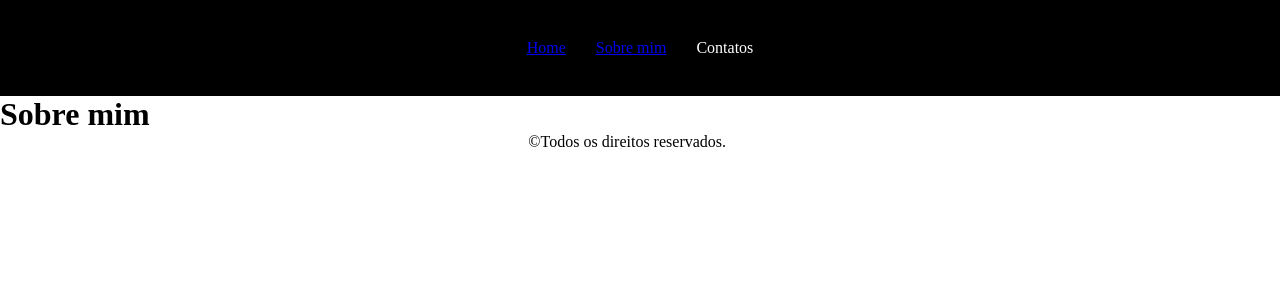
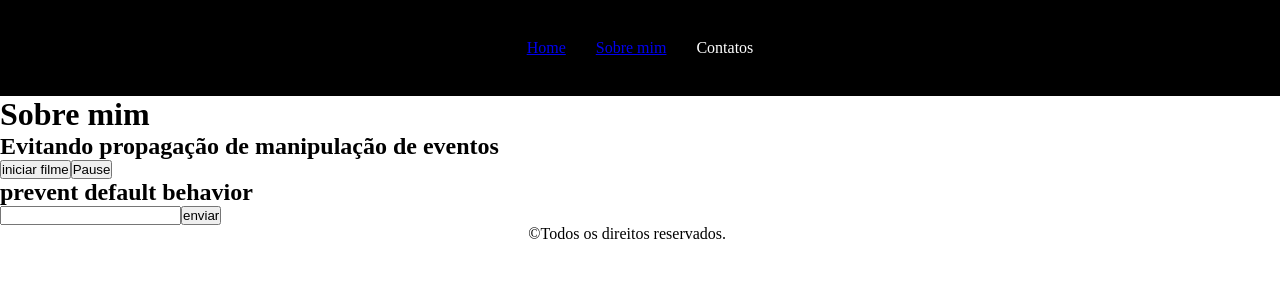
Before and after one commit to obrunohenrique/web-programming, a React (Vite) app in the folder estudos-react/calcule.io/: page /sobre in a window 1280 px wide. Shown: the top 300 px of the page. Built offline with nearby package versions, Linux system fonts and the light colour scheme.

Commit message:
update estudos react

```diff
--- /dev/null
+++ b/estudos-react/calcule.io/src/assets/components/Botao.tsx
@@ -0,0 +1,29 @@
+function Alertbutton({msg, children}: {msg:string, children:string}) {
+
+    return (
+        <button onClick={e => {
+            e.stopPropagation();    //parei a propagação do evento de clique
+            alert(msg)
+        }}>
+            {children}
+        </button>
+    )
+}
+
+export default function Botao() {
+
+    return (
+        <>
+        <div onClick={() => alert('você clicou na div')}>
+
+            <h2>Evitando propagação de manipulação de eventos</h2>
+            <Alertbutton msg="O filme começou">
+                iniciar filme
+            </Alertbutton>
+            <Alertbutton msg="O filme foi pausado">
+                Pause
+            </Alertbutton>
+        </div>
+        </>
+    )
+}
--- /dev/null
+++ b/estudos-react/calcule.io/src/assets/components/Form.tsx
@@ -0,0 +1,14 @@
+function Form() {
+    return(
+        <form onSubmit={e => {
+            e.preventDefault() //ao invés de só emitir o alerta. eu mando previnir o comportamento padrão
+            alert("submetendo...")
+            }}>
+            <h2>prevent default behavior</h2>
+            <input type="text" name="input" id="input" />
+            <button>enviar</button>
+        </form>
+    )
+}
+
+export default Form;
--- a/estudos-react/calcule.io/src/assets/components/Profile.tsx
+++ b/estudos-react/calcule.io/src/assets/components/Profile.tsx
@@ -1,3 +1,5 @@
+import logo from "../img/foto1.jpg";
+
 const pessoa = {
     nome: "Bruno",
     idade: 19,
@@ -13,7 +15,6 @@ const estilo = {
 
 interface Person {
     name:string;
-    imgid:string;
 }
 
 function Card({children}: {children:any}) {
@@ -30,7 +31,7 @@ function Avatar({size, person}: {size:number; person:Person}) {
     return (
         <>
             <img
-                src={person.imgid}
+                src={logo}
                 alt={person.name}
                 width={size}
                 height={size}
@@ -51,7 +52,6 @@ function Profile() {
                     size={100}
                     person={{
                         name: "bruno",
-                        imgid: 'https://images.vexels.com/content/196107/preview/chair-front-stroke-41f31d.png'
                     }}
                 />
                 <h1>Hello World! meu nome é {pessoa.nome}</h1>
--- a/estudos-react/calcule.io/src/assets/pages/Sobre.tsx
+++ b/estudos-react/calcule.io/src/assets/pages/Sobre.tsx
@@ -1,11 +1,15 @@
 import Header from "../components/Header"
 import Footer from "../components/Footer"
+import Botao from "../components/Botao";
+import Form from "../components/Form";
 
 function Sobre() {
     return (
         <>
         <Header/>
         <h1>Sobre mim</h1>
+        <Botao/>
+        <Form/>
         <Footer/>
         </>
     )
```
Also changed, not shown: 1 other file (tests, documents, lock files or other folders).
